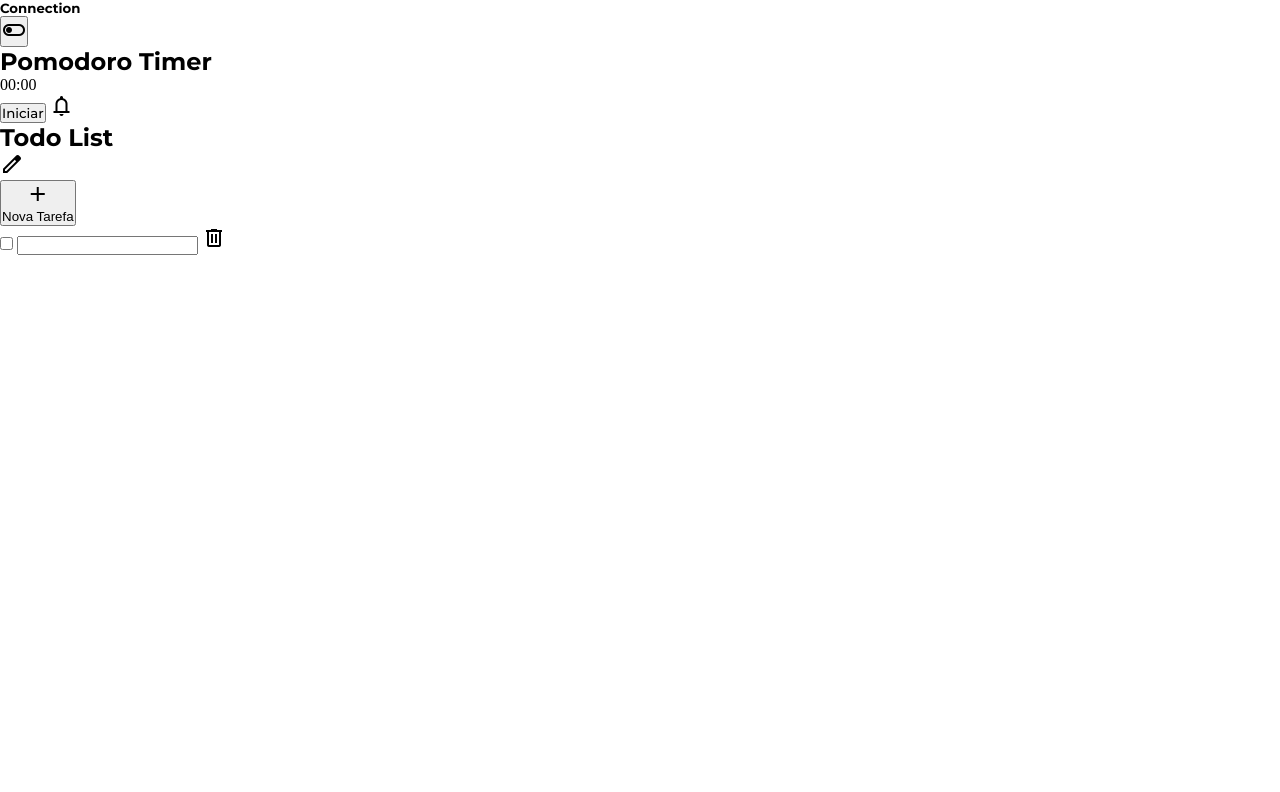
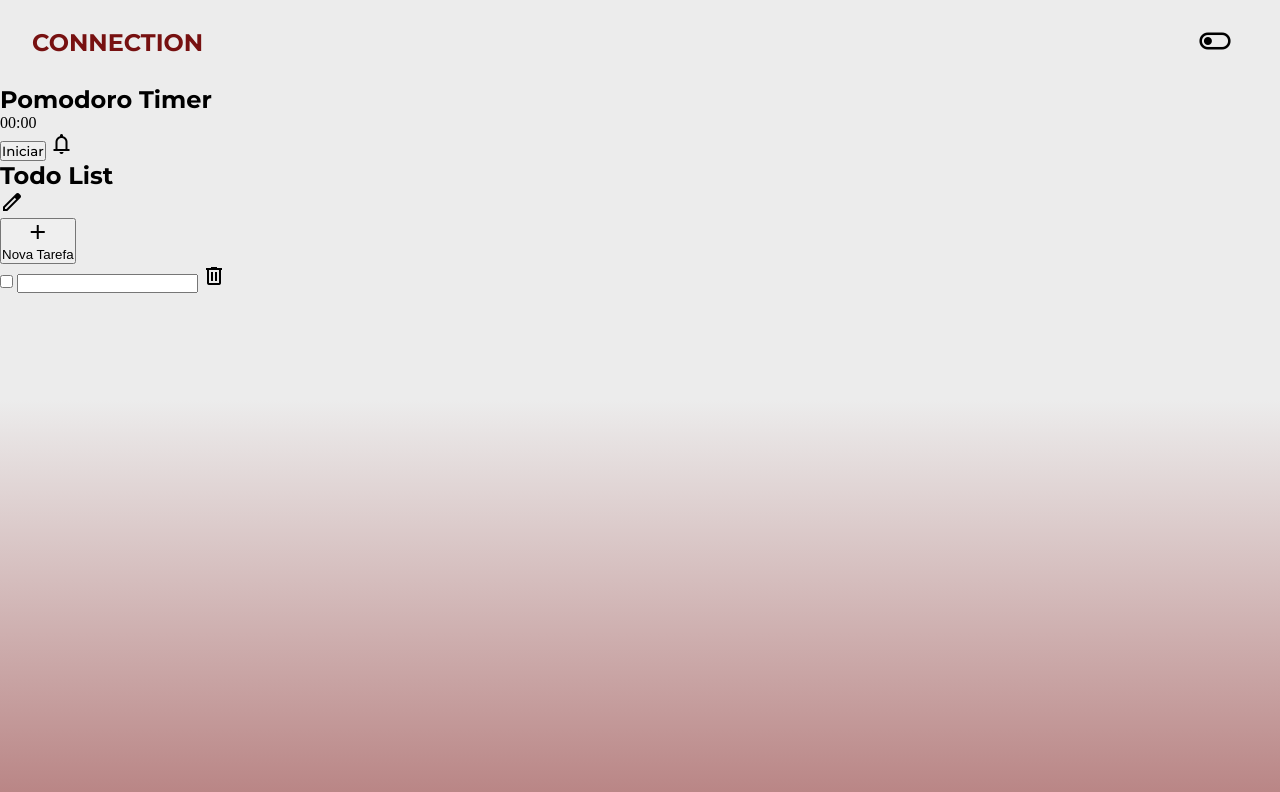
Before and after one commit to ohthias/Connection, a plain HTML site: page connetion/index.html in a window 1280 px wide. Drawn offline with nearby package versions, Linux system fonts and the light colour scheme.

Commit message:
add - theme scheme

```diff
--- a/connetion/index.html
+++ b/connetion/index.html
@@ -31,12 +31,12 @@
     <title>Connection</title>
   </head>
 
-  <body>
+  <body class="light">
     <header>
       <nav>
         <h5 class="montserrat-bold">Connection</h5>
         <button id="theme">
-          <span class="material-symbols-outlined"> toggle_off </span>
+          <span class="material-symbols-outlined" id="themeIcon"> toggle_off </span>
         </button>
       </nav>
     </header>
@@ -69,6 +69,7 @@
         </div>
       </section>
     </main>
+    <script src="./script/theme.js"></script>
     <script src="./script/timer.js"></script>
   </body>
 </html>
--- /dev/null
+++ b/connetion/script/theme.js
@@ -0,0 +1,32 @@
+function toggleTheme() {
+  const root = document.documentElement;
+  const themeIcon = document.getElementById("themeIcon");
+
+  if (root.classList.contains("light")) {
+    root.classList.remove("light");
+    root.classList.add("dark");
+    themeIcon.textContent = "toggle_on";
+  } else {
+    root.classList.remove("dark");
+    root.classList.add("light");
+    themeIcon.textContent = "toggle_off";
+  }
+}
+
+document.getElementById("theme").addEventListener("click", toggleTheme);
+
+window.onload = () => {
+  const root = document.documentElement;
+  const themeIcon = document.getElementById("themeIcon");
+
+  if (
+    window.matchMedia &&
+    window.matchMedia("(prefers-color-scheme: dark)").matches
+  ) {
+    root.classList.add("dark");
+    themeIcon.textContent = "toggle_on";
+  } else {
+    root.classList.add("light");
+    themeIcon.textContent = "toggle_off";
+  }
+};
--- a/connetion/style/root.css
+++ b/connetion/style/root.css
@@ -15,10 +15,14 @@
 
 :root.light {
     --primary-color: #771111;
+    --primary-color-shadow: #77111184;
     --details: #75706F;
+    --background: #ECECEC;
 }
 
 :root.dark {
     --primary-color: #F51D1D;
+    --primary-color-shadow: #f51d1daa;
     --details: #ECECEC;
+    --background: #2f2f2f;
 }
--- a/connetion/style/style.css
+++ b/connetion/style/style.css
@@ -1,5 +1,43 @@
-* {
-    margin: 0;
-    padding: 0;
-    box-sizing: border-box;
+body {
+    background-repeat: no-repeat;
+    background-size: cover;
+    background: linear-gradient(to top, var(--primary-color-shadow) 0%, var(--background) 50%);
+    height: 100vh;
 }
+
+/* Navbar */
+
+header {
+  margin: 0 auto;
+  width: 100%;
+}
+
+header nav {
+  padding: 1rem 2rem;
+  display: flex;
+  justify-content: space-between;
+  align-items: center;
+
+  button#theme {
+    padding: 0.5rem 1rem;
+    border: 0;
+    background: none;
+    cursor: pointer;
+    transition: 500ms;
+
+    span {
+      font-size: 34px;
+    }
+
+    :hover {
+      color: var(--primary-color);
+      transition: 500ms;
+    }
+  }
+}
+
+header nav h5 {
+  text-transform: uppercase;
+  font-size: 24px;
+  color: var(--primary-color);
+}
```
